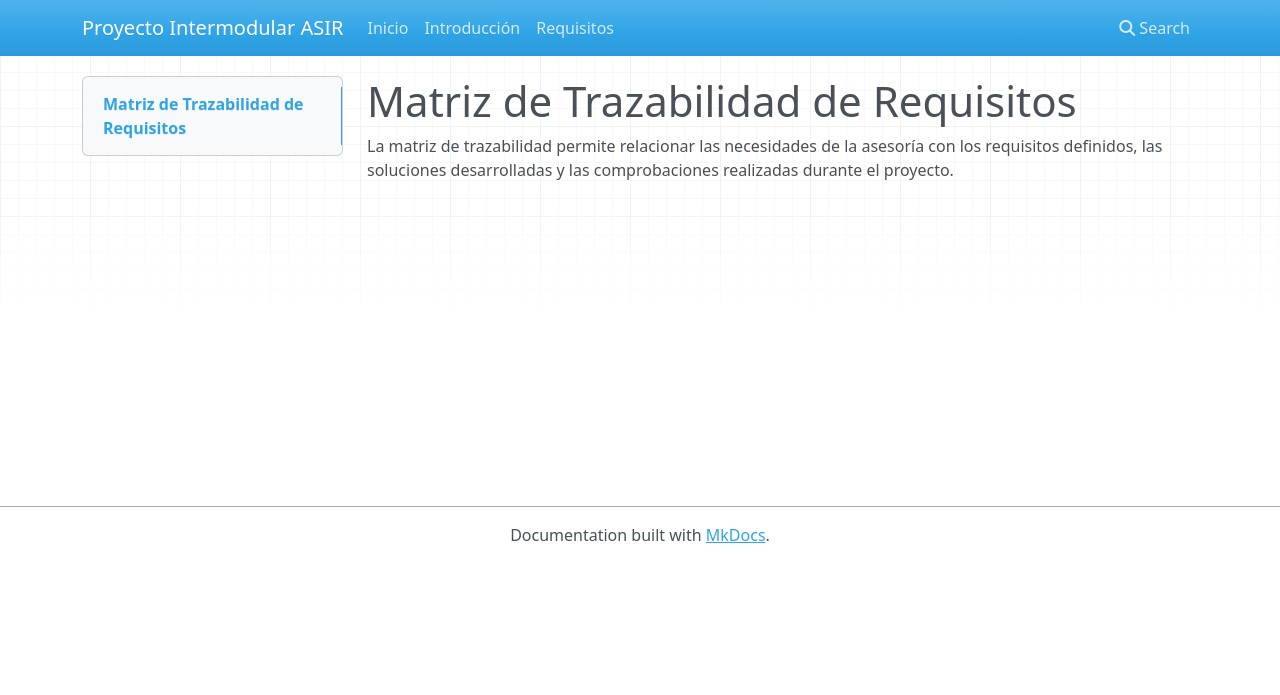
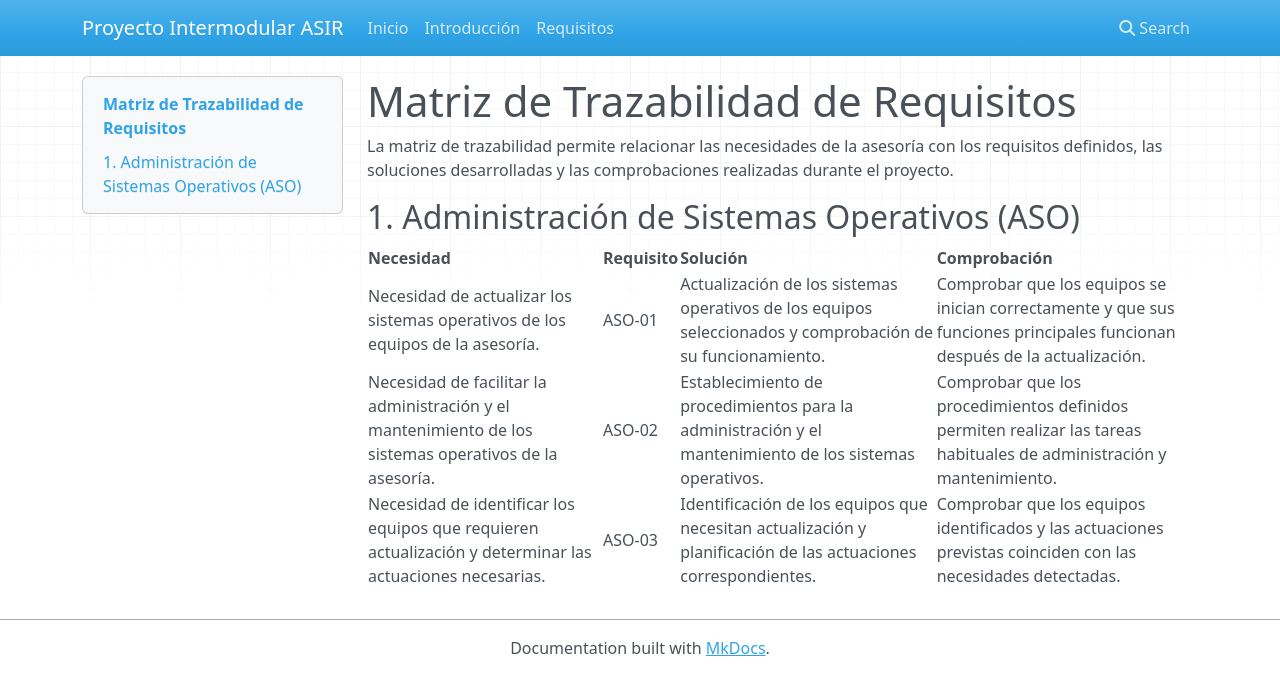
Before and after one commit to amorenog146/Proyecto-Intermodular-ASIR, an MkDocs documentation site: the page built from docs/03_trazabilidad.md, in a window 1280 px wide. Shown: the top 695 px of the page. Built offline with MkDocs 1.6.1, drawn with Linux system fonts in a browser that asks for light colours; nearby versions of some CDN libraries.

Commit message:
Añadida trazabilidad de ASO

```diff
--- a/docs/03_trazabilidad.md
+++ b/docs/03_trazabilidad.md
@@ -1,3 +1,11 @@
 # Matriz de Trazabilidad de Requisitos
 
 La matriz de trazabilidad permite relacionar las necesidades de la asesoría con los requisitos definidos, las soluciones desarrolladas y las comprobaciones realizadas durante el proyecto.
+
+## 1. Administración de Sistemas Operativos (ASO)
+
+| Necesidad | Requisito | Solución | Comprobación |
+|---|---|---|---|
+| Necesidad de actualizar los sistemas operativos de los equipos de la asesoría. | ASO-01 | Actualización de los sistemas operativos de los equipos seleccionados y comprobación de su funcionamiento. | Comprobar que los equipos se inician correctamente y que sus funciones principales funcionan después de la actualización. |
+| Necesidad de facilitar la administración y el mantenimiento de los sistemas operativos de la asesoría. | ASO-02 | Establecimiento de procedimientos para la administración y el mantenimiento de los sistemas operativos. | Comprobar que los procedimientos definidos permiten realizar las tareas habituales de administración y mantenimiento. |
+| Necesidad de identificar los equipos que requieren actualización y determinar las actuaciones necesarias. | ASO-03 | Identificación de los equipos que necesitan actualización y planificación de las actuaciones correspondientes. | Comprobar que los equipos identificados y las actuaciones previstas coinciden con las necesidades detectadas. |
```
